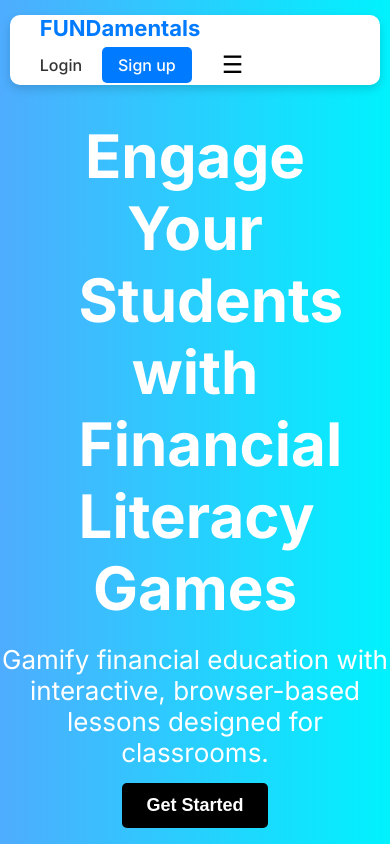
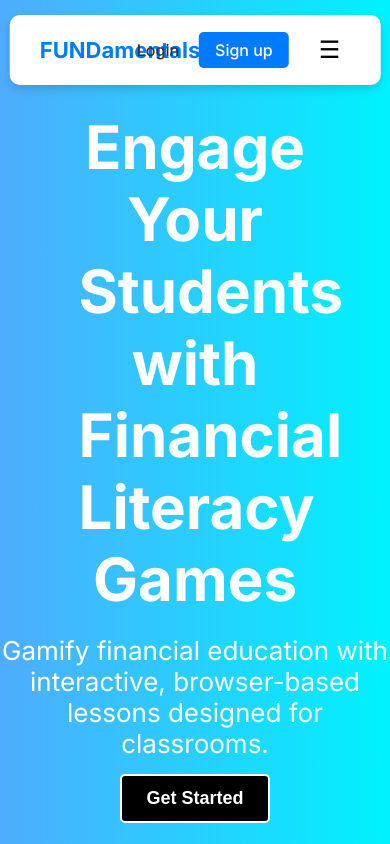
Before and after one commit to JJohnJones/fundamentals-frontend, a React (Create React App) app: page / in a window 390 px wide. Shown: the top 844 px of the page. Built offline with nearby package versions, Linux system fonts and the light colour scheme.

Commit message:
Fixed mobile menu

```diff
--- a/src/site/main.css
+++ b/src/site/main.css
@@ -1,5 +1,5 @@
 /* General Styles */
-@import url('https://fonts.googleapis.com/css2?family=Inter:ital,opsz,wght@0,14..32,100..900;1,14..32,100..900&display=swap');
+@import url('https://fonts.googleapis.com/css2?family=Inter:wght@100..900&display=swap');
 
 * {
     box-sizing: border-box;
@@ -14,12 +14,6 @@ body {
     background-color: #f9f9f9;
 }
 
-.container {
-    width: 100%;
-    margin: 0;
-    padding: 0;
-}
-
 /* Navigation */
 .nav {
     height: 70px;
@@ -28,16 +22,31 @@ body {
     display: flex;
     justify-content: space-between;
     align-items: center;
-    flex-wrap: wrap;
-    box-shadow: 0 4px 10px rgba(0, 0, 0, 0.15); /* Stronger shadow for floating effect */
-    border-radius: 10px; /* Rounded corners */
-    position: sticky;
-    top: 15px; /* Detach from the top */
-    margin: 0 auto; /* Center it */
-    max-width: 95%; /* Ensure it doesn’t touch screen edges */
+    box-shadow: 0 4px 10px rgba(0, 0, 0, 0.15);
+    border-radius: 10px;
+    position: fixed;
+    top: 15px;
+    left: 50%;
+    transform: translateX(-50%);
+    max-width: 95%;
+    width: 100%;
+    z-index: 1000;
 }
 
+.mobile-menu {
+    border-radius: 0 0 10px 10px;
+}
 
+.mobile-menu a {
+    display: none;
+    border-radius: 10px;
+}
+
+.mobile-menu a:hover {
+    background-color: #CCC;
+}
+
+/* Navigation Links */
 .nav-left {
     display: flex;
     align-items: center;
@@ -50,12 +59,16 @@ body {
     gap: 20px;
 }
 
+/* Ensure .nav-right is always on the right */
 .nav-right {
     display: flex;
     align-items: center;
     gap: 20px;
+    position: absolute;
+    right: 30px;
 }
 
+/* Ensure it remains visible on all screens */
 .nav-link {
     text-decoration: none;
     color: #333;
@@ -98,40 +111,46 @@ body {
 
     .nav-links {
         display: none;
+    }
+
+    /* Mobile menu expands downward */
+    .mobile-menu {
+        position: fixed;
+        display: flex;
         flex-direction: column;
-        position: absolute;
-        top: 70px;
+        top: 60px;
+        width: 100%;
         left: 0;
-        width: 100%;
         background: white;
         box-shadow: 0 4px 6px rgba(0, 0, 0, 0.1);
-        padding: 10px 0;
+        overflow: hidden;
+        max-height: 0;
+        transition: max-height 0.5s ease-in-out;
+        z-index: 999;
     }
 
-    .nav-links.open {
-        display: flex;
+    .mobile-menu.open {
+        max-height: 300px; /* Adjust as needed */
     }
 
-    .nav-links a {
+    .mobile-menu a {
         padding: 10px;
         text-align: center;
-        width: 100%;
         display: block;
     }
 }
 
-/* Hero Sections */
+/* Hero Section */
 .first-hero {
     background: linear-gradient(to right, #4facfe, #00f2fe);
-    height: auto;
+    height: 100vh;
     display: flex;
     flex-direction: column;
     align-items: center;
     justify-content: center;
     text-align: center;
     color: white;
-    margin-top: -70px;
-    padding: 100px 0 50px 0;
+    padding-top: 70px;
 }
 
 .first-hero h1 {
@@ -141,12 +160,12 @@ body {
     width: 70%;
 }
 
-
 .first-hero p {
     font-size: 26px;
     max-width: 600px;
 }
 
+/* CTA Button */
 .cta-button {
     margin-top: 15px;
     padding: 12px 24px;
@@ -155,7 +174,6 @@ body {
     color: white;
     background-color: #000000;
     border: 2px solid white;
-    border: none;
     border-radius: 5px;
     cursor: pointer;
 }
--- a/src/site/main.js
+++ b/src/site/main.js
@@ -21,6 +21,12 @@ const Main = () => {
                     <button className="hamburger" onClick={() => setMenuOpen(!menuOpen)}>
                         ☰
                     </button>
+                    <div className={`mobile-menu ${menuOpen ? "open" : ""}`}>
+                        <a href="#" className="nav-link">Demos</a>
+                        <a href="#" className="nav-link">Blog</a>
+                        <a href="#" className="nav-link">Support</a>
+                        <a href="#" className="nav-link">Pricing</a>
+                    </div>
                 </div>
             </nav>
             <section className="first-hero">
```
